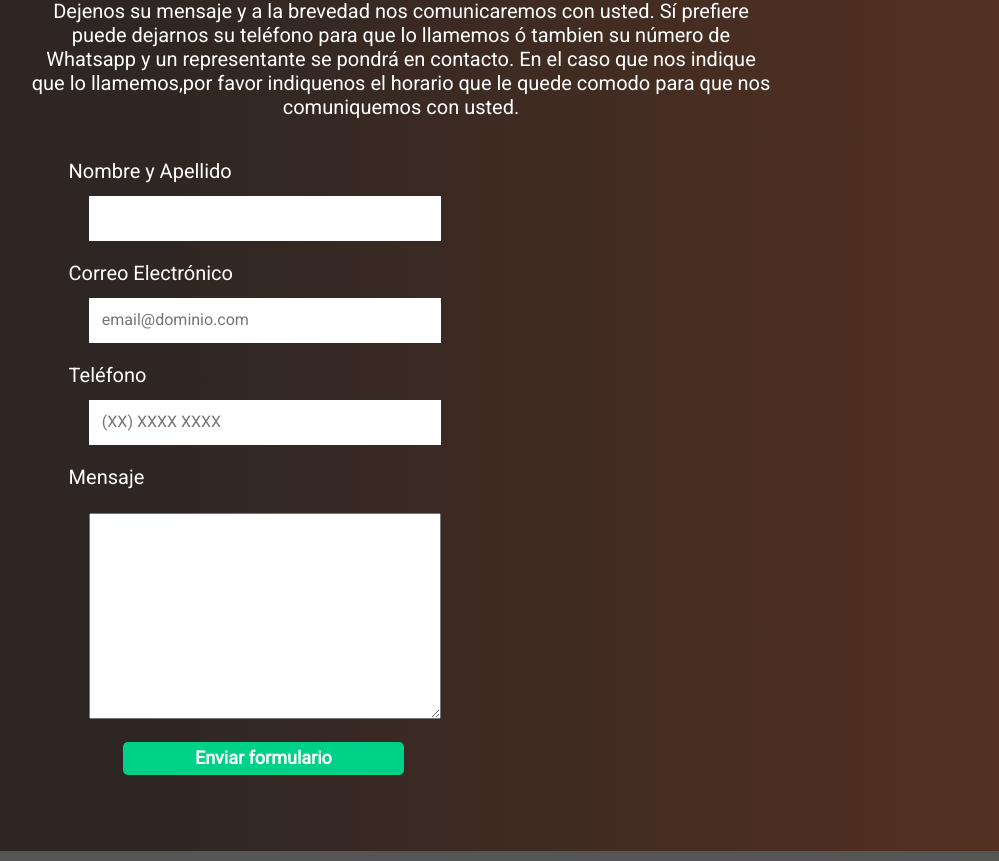
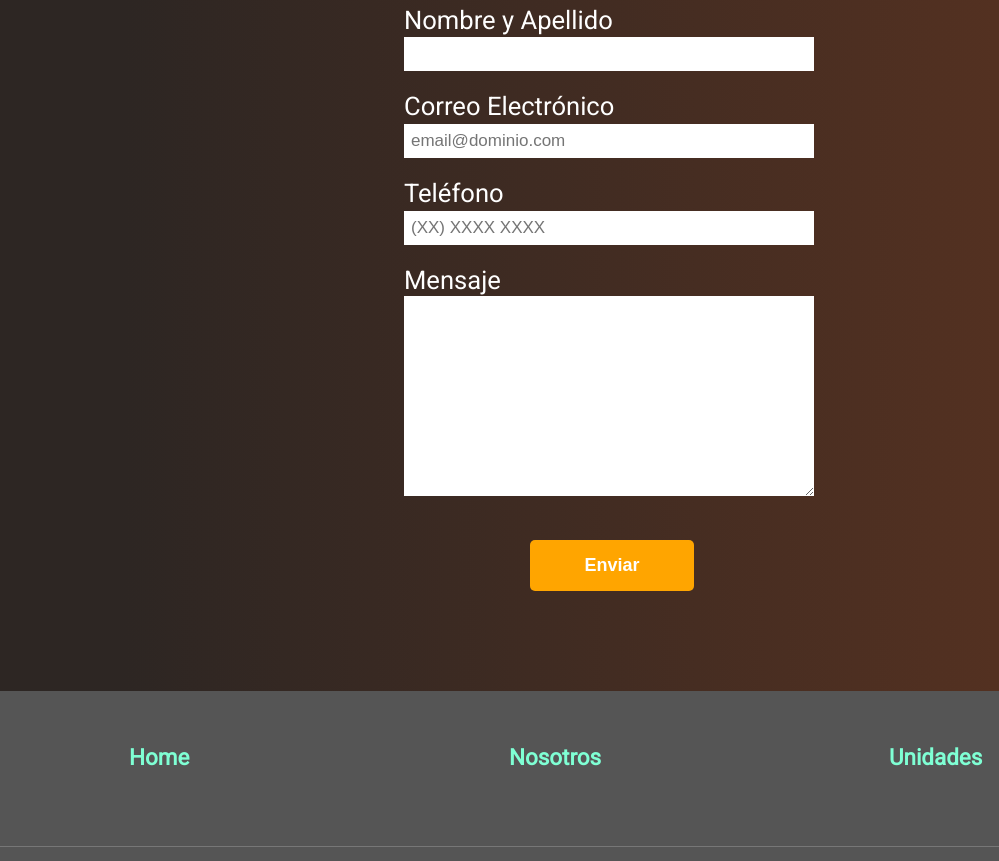
Before and after one commit to Santiago65/TpCaC, a plain HTML site: page contacto.html in a window 1280 px wide. Shown: the part 380-1241 px from the top of the page, without its empty margins (31-1030 px from the left). Drawn offline with nearby package versions, Linux system fonts and the light colour scheme.

Commit message:
Update contacto.html

```diff
--- a/contacto.html
+++ b/contacto.html
@@ -1,33 +1,21 @@
 <!DOCTYPE html>
-<html>
+<html lang="en">
+<head>
+    <meta charset="UTF-8">
+    <meta http-equiv="X-UA-Compatible" content="IE=edge">
+    <meta name="viewport" content="width=device-width, initial-scale=1.0">
+    <link rel="stylesheet" href="css/estilos.css">
+    <script src="https://use.fontawesome.com/releases/v5.15.4/js/all.js" crossorigin="anonymous"></script>
+    <link href="https://fonts.googleapis.com/css2?family=Roboto&display=swap" rel="stylesheet">
+    <title>Formulario de contacto</title>
+</head>
+<body>
+    <center>
+    <h1>Adventure Trip Motorhome</h1>
+    <div class="logo"><img class="logo" src="img/Logo_COLOR.jpg" alt=""></div> </center>
 
-<head>
-    <meta charset="utf-8">
-    <title>Contáctenos</title>
-    <link rel="stylesheet" href="https://necolas.github.io/normalize.css/8.0.1/normalize.css">
-    <link rel="preconnect" href="https://fonts.googleapis.com">
-    <link rel="preconnect" href="https://fonts.gstatic.com" crossorigin>
-    <link href="https://fonts.googleapis.com/css2?family=Roboto&display=swap" rel="stylesheet">
-    <script src="https://use.fontawesome.com/releases/v5.15.4/js/all.js" crossorigin="anonymous"></script>
-    <link rel="stylesheet" href="css/styles.css">
-     <meta name="viewport" content="width=device-width, initial-scale=1">
-</head>
-
-<body>
-
-    <div class="contenedor con-sidebar">
-        <article>
-            <h1>Adventure Trip Motorhome</h1>
-            <div class="logo"><img class="logo" src="img/Logo_COLOR.jpg" alt=""></div>
-            <h2>Contáctenos</h2>
-            <section>
-            <section id="contacto" class="container-fluid">
-                <div class="container py-4 contenedor">
-                  <p>Dejenos su mensaje y a la brevedad nos comunicaremos con usted. Sí prefiere puede dejarnos su teléfono para que lo llamemos ó tambien su número de Whatsapp y un representante se pondrá en contacto. En el caso que nos indique que lo llamemos,por favor indiquenos el horario que le quede comodo para que nos comuniquemos con usted.</p>
-
-                   <div class="row">
-                        <div class="col p-3 shadow mt-3">
     <form id="formulario" name="contact" method="post">
+<h2>Contacto</h2>
 <label for="nombreapellido">Nombre y Apellido</label>
 <input type="text" id="nombreapellido" class="input-padron" required>
 
@@ -39,47 +27,8 @@
 
 <label for="mensaje">Mensaje</label>
 <textarea cols="70" rows="10" id="mensaje" class="input-padron" required></textarea>
-                                <input type="submit" onclick=" getData()" value="Enviar formulario" class="enviar">
-
+<input type="submit" onclick=" getData()" value="Enviar" class="enviar">
 </form>
-
-                        </div>
-
-                    </div>
-
-              </div>
-
-                <!-- <form name="contact" method="">
-                  <label for="nombreapellido">Nombre y Apellido</label>
-                  <input type="text" id="nombreapellido" class="input-padron" required>
-
-                  <label for="correoelectronico">Correo Electrónico</label>
-                  <input type="email" id="correoelectronico" class="input-padron" required placeholder="email@dominio.com">
-
-                  <label for="telefono">Teléfono</label>
-                  <input type="tel" id="telefono" class="input-padron" required placeholder="(XX) XXXX XXXX">
-
-                  <label for="mensaje">Mensaje</label>
-                  <textarea cols="70" rows="10" id="mensaje" class="input-padron" required></textarea>
-                  <input type="button" onclick=" getData()" value="Enviar formulario" class="enviar">
-
-              </form>  -->
-            </section>
-            </section>
-        </article>
-        <!-- <aside>
-            <h2>Sobre Nosotros</h2>
-            <p>Titulo Blog, consectetur adipisicing elit, sed do eiusmod tempor incididunt ut labore et dolore magna aliqua. Ut enim ad minim veniam, quis nostrud exercitation ullamco laboris nisi ut aliquip ex ea commodo consequat. Duis aute irure dolor
-                in reprehenderit in voluptate velit esse cillum dolore eu fugiat nulla pariatur. Excepteur sint occaecat cupidatat non proident, sunt in culpa qui officia deserunt mollit anim id est laborum.</p>
-
-
-            <h2>Misión</h2>
-            <p>Titulo Blog, consectetur adipisicing elit, sed do eiusmod tempor incididunt ut labore et dolore magna aliqua. Ut enim ad minim veniam, quis nostrud exercitation ullamco laboris nisi ut aliquip ex ea commodo consequat. Duis aute irure dolor
-                in reprehenderit in voluptate velit esse cillum dolore eu fugiat nulla pariatur. Excepteur sint occaecat cupidatat non proident, sunt in culpa qui officia deserunt mollit anim id est laborum.</p>
-                <div class="container"></div>
-
-        </aside> -->
-      </div>
 <footer>
     <!-- Footer main -->
     <section class="ft-main">
@@ -124,10 +73,8 @@
 
     </section>
   </footer>
-
-<!-- <script src="https://cdn.jsdelivr.net/npm/bootstrap@5.1.3/dist/js/bootstrap.bundle.min.js" integrity="sha384-ka7Sk0Gln4gmtz2MlQnikT1wXgYsOg+OMhuP+IlRH9sENBO0LRn5q+8nbTov4+1p" crossorigin="anonymous"></script> -->
 <script src="js/form.js"></script>
 
+
 </body>
-
 </html>
```
Lines whose indentation alone changed are shown as unchanged.
